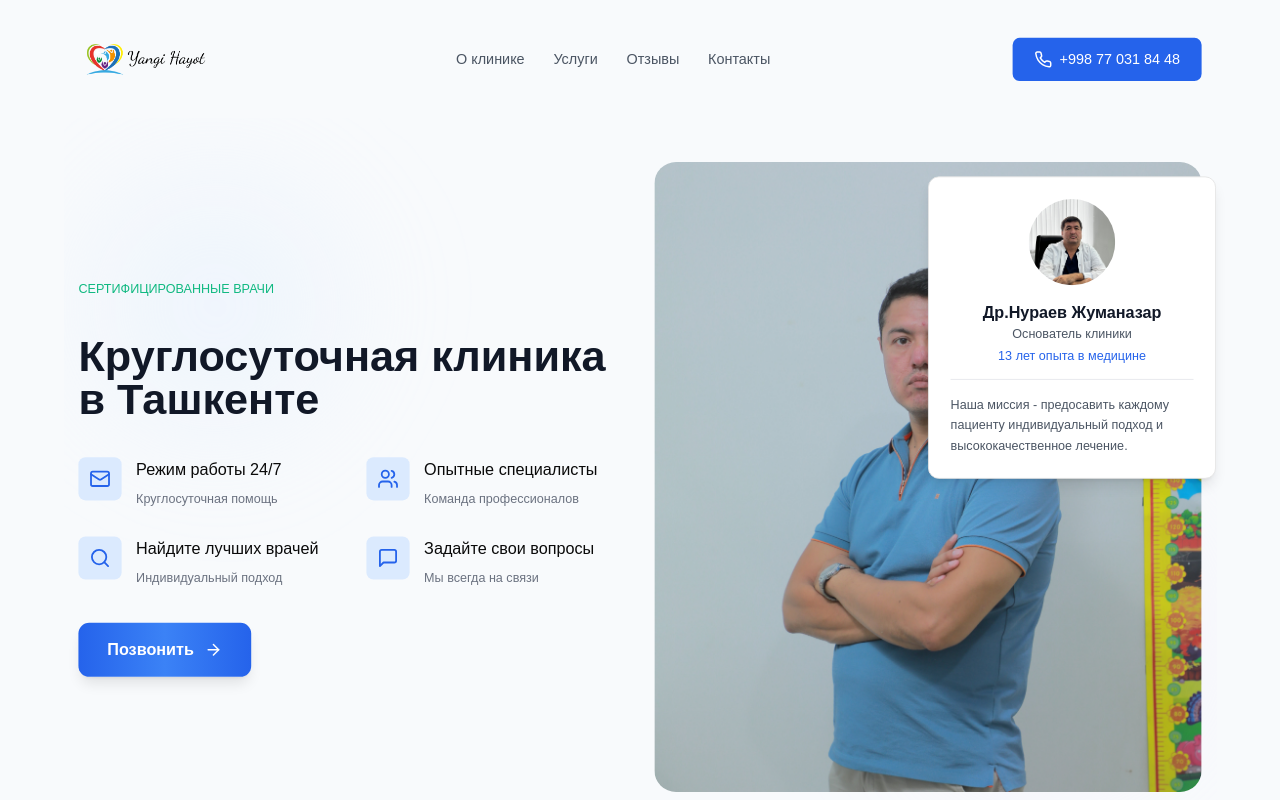
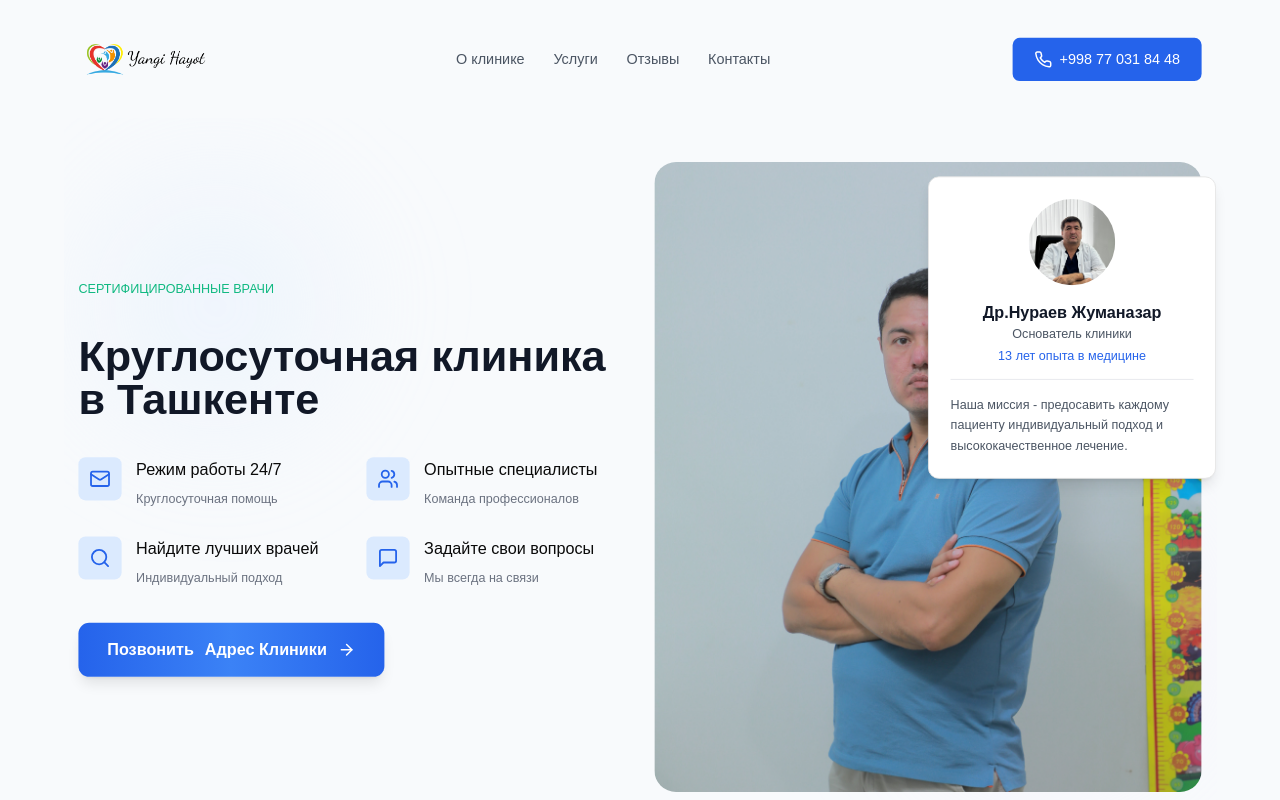
Before and after one commit to quyosh555/yangihayotdiagnostika, a Next.js app: page / in a window 1280 px wide. Shown: the top 800 px of the page. Built offline with nearby package versions, Linux system fonts and the light colour scheme.

Commit message:
Update landing-page.tsx

```diff
--- a/components/landing-page.tsx
+++ b/components/landing-page.tsx
@@ -438,7 +438,8 @@ export function LandingPageComponent() {
                   whileTap={{ scale: 0.98 }}
                   className="inline-flex items-center space-x-3 bg-gradient-to-r from-blue-600 via-blue-500 to-blue-600 text-white px-8 py-4 rounded-xl shadow-lg hover:shadow-blue-500/30 transition-all duration-300 relative overflow-hidden group"
                 >
-                  <span className="text-lg font-semibold relative z-10">Позвонить</span>
+                  <span href="tel:+998770318448" className="text-lg font-semibold relative z-10">Позвонить</span>
+                  <span href="tel:+998770318448" className="text-lg font-semibold relative z-10">Адрес Клиники </span>
                   <ArrowRight className="w-5 h-5 group-hover:translate-x-1 transition-transform duration-300 relative z-10" />
                   <div className="absolute inset-0 bg-gradient-to-r from-blue-500 via-blue-400 to-blue-500 opacity-0 group-hover:opacity-100 transition-opacity duration-300" />
                 </motion.button>
```
